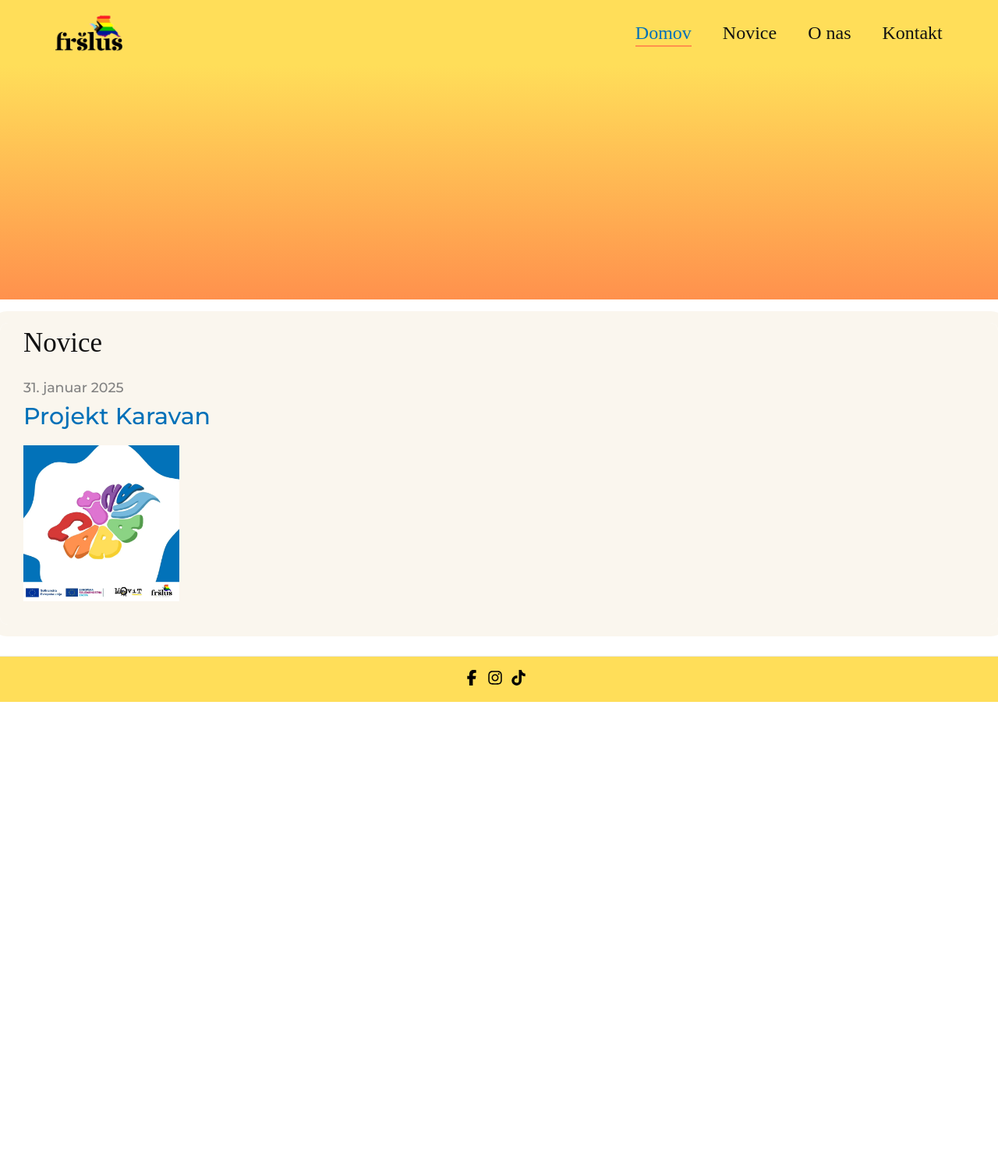
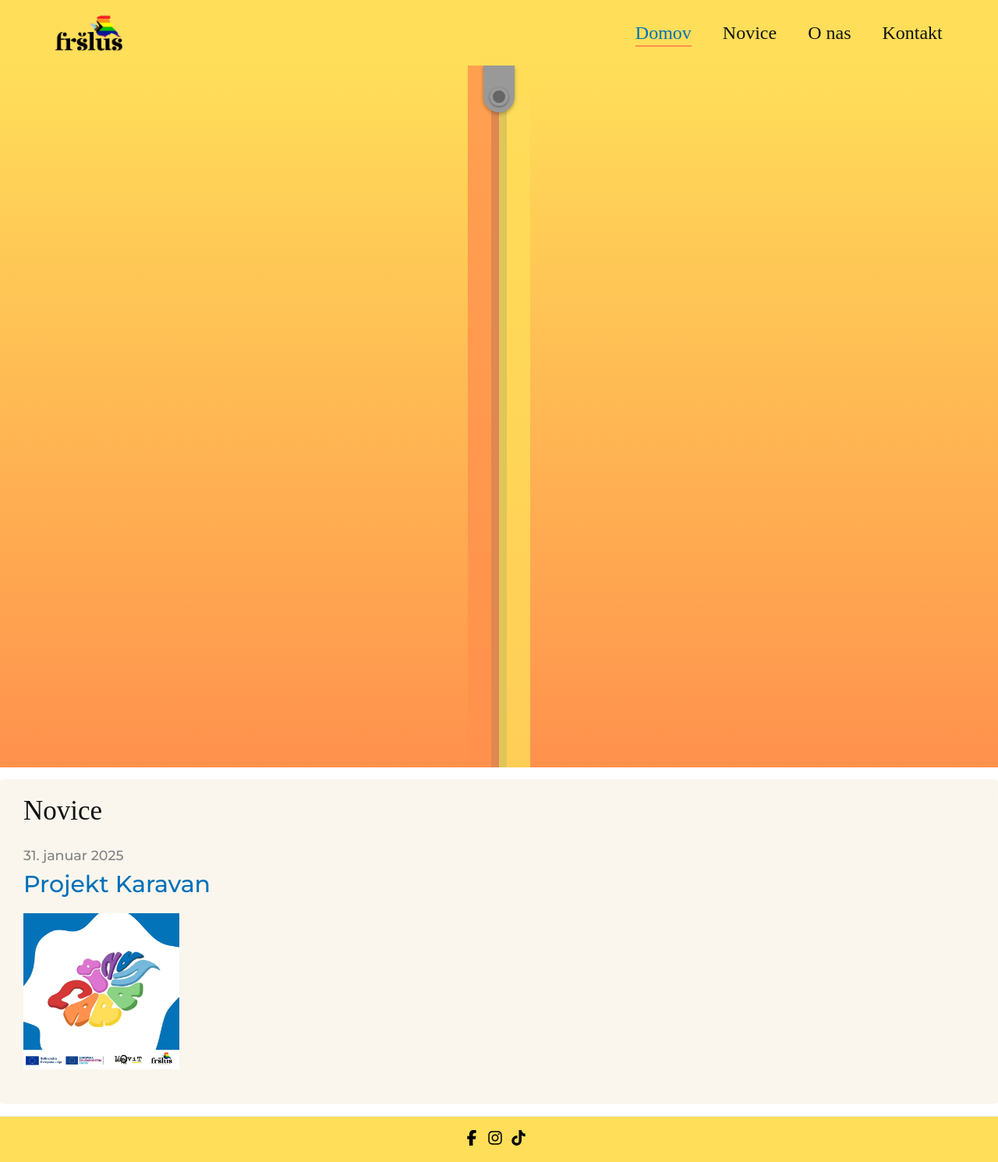
Before and after one commit to drustvofrslus/drustvofrslus.github.io, a Jekyll site: the page built from index.md, in a window 1280 px wide. Shown: the whole page at 78% size. Built offline with Jekyll 4.4.1, drawn with Linux system fonts in a browser that asks for light colours; some web fonts are replaced; before the commit the page ends 900 px from its top, so only the background shows below that.

Commit message:
transformed gradient into zipper

```diff
--- a/_includes/head.html
+++ b/_includes/head.html
@@ -6,7 +6,7 @@
     <title>Društvo Fršlus</title>
   {% endif %}
   {%- seo -%}
-  <script src="{{ '/assets/page-transitions.js' | relative_url }}"></script>
+  <script src="{{ '/assets/zipper.js' | relative_url }}"></script>
   <link rel="stylesheet" href="{{ "/assets/main.css" | relative_url }}">
   {%- feed_meta -%}
   {%- if jekyll.environment == 'production' and site.google_analytics -%}
--- a/_layouts/default.html
+++ b/_layouts/default.html
@@ -7,11 +7,24 @@
 
     {%- include header.html -%}
 
-    <div class="gradient-container {% if page.layout == 'home' %}show-gradient{% else %}hide-gradient{% endif %}">
       {% if page.layout == 'home' %}
-        <div class="gradient"></div>
+      <div class="gradient">
+        <div class="zipper">
+          <div class="zipper-container">
+            <div class="zipper-track">
+              <div class="zipper-slider">
+                <div class="zipper-pull"></div>
+              </div>
+              <div class="zipper-left"></div>
+              <div class="zipper-right"></div>
+            </div>
+            <div class="zipper-opening"></div>
+          </div>
+        </div>
+      </div>
+
+
       {% endif %}
-    </div>
 
     <main class="page-content" aria-label="Content">
       <div class="wrapper">
--- a/_sass/minima/_base.scss
+++ b/_sass/minima/_base.scss
@@ -26,6 +26,9 @@ body {
   display: flex;
   min-height: 100vh;
   flex-direction: column;
+  @include media-query($on-palm) {
+    background-color: #FAF6EE;
+  }
 }
 
 
--- a/_sass/minima/_layout.scss
+++ b/_sass/minima/_layout.scss
@@ -21,39 +21,121 @@
 
 }
 
-/* Update gradient container CSS */
-.gradient-container {
+/* Update these styles in your _layout.scss file */
+
+.gradient {
+  background-image: linear-gradient(#FFDE59, #FF914D);
+  height: 100vh; /* Full viewport height initially */
+  width: 100%;
+  transition: height 0.5s ease;
   overflow: hidden;
+  position: relative;
+}
+
+.zipper {
+  position: relative;
+  width: 100%;
+  height: 100%;
+  z-index: 10;
+}
+
+.zipper-container {
+  position: absolute;
+  top: 0;
+  left: 50%;
+  transform: translateX(-50%);
+  width: 100px;
+  height: 100%;
+  overflow: visible; /* Allow zipper to be visible below */
+}
+
+.zipper-track {
+  position: absolute;
+  width: 20px;
+  height: 100%;
+  left: 50%;
+  transform: translateX(-50%);
+  background-color: #666;
+  z-index: 15;
+}
+
+.zipper-slider {
+  position: absolute;
+  width: 40px;
+  height: 60px;
+  left: 50%;
+  transform: translateX(-50%);
+  top: 0;
+  z-index: 20;
+  background-color: #999;
+  border-radius: 0 0 20px 20px;
+  will-change: top; /* Performance hint for animations */
+  box-shadow: 0 2px 5px rgba(0,0,0,0.3); /* Add shadow for depth */
+}
+
+.zipper-pull {
+  position: absolute;
+  width: 16px;
+  height: 16px;
+  border-radius: 50%;
+  background-color: #666;
+  border: 4px solid #999;
+  bottom: 8px;
+  left: 50%;
+  transform: translateX(-50%);
+  box-shadow: 0 1px 3px rgba(0,0,0,0.4); /* Add shadow for depth */
+}
+
+.zipper-left, .zipper-right {
+  position: absolute;
+  width: 40px;
+  top: 0;
+  height: 100%;
+  z-index: 12;
+}
+
+.zipper-left {
+  right: 50%;
+  background-color: rgba(255, 145, 77, 0.8);
+}
+
+.zipper-right {
+  left: 50%;
+  background-color: rgba(255, 222, 89, 0.8);
+}
+
+.zipper-opening {
+  position: absolute;
+  width: 100%;
   height: 0;
-  transition: height 0.5s ease-in-out;
-
-  &.show-gradient {
-    height: 300px;
-  }
-
-  &.hide-gradient {
-    height: 0;
-  }
-
-  &.animating {
-    /* Forces hardware acceleration for smoother transitions */
-    transform: translateZ(0);
-    will-change: height;
-  }
+  top: 0; /* Changed from 60px to 0 to fix the top highlighting issue */
+  left: 0;
+  z-index: 5;
+  background-color: #FAF6EE;
+  will-change: height; /* Performance hint */
 }
 
 /* Page content transitions */
 .page-content {
-  opacity: 0;
+  opacity: 1;
   transition: opacity 0.5s ease;
+}
 
-  &.fade-in {
-    opacity: 1;
-  }
 
-  &.fade-out {
-    opacity: 0;
-  }
+
+/* Specific styles for home page content */
+.home-content {
+  position: relative;
+  z-index: 5;
+}
+
+/* Container for completed state */
+.zipper-completed .gradient {
+  height: 90px; /* Height after completion */
+}
+
+.zipper-completed .page-content {
+  margin-top: 0;
 }
 
 .post-image {
@@ -67,14 +149,6 @@
   @include media-query($on-palm) {
     max-width: 100%;
   }
-}
-
-
-.gradient {
-  background-image: linear-gradient(#FFDE59, #FF914D);
-  height: 300px;
-  width: 100%;
-  transition: opacity 0.5s ease; /* Optional: fade-in/out gradient */
 }
 
 .site-title img {
@@ -307,6 +381,10 @@
   flex: 1;
   // background-image: linear-gradient(to right, #FF914D, #FFDE59);
   background-color: $background-color;
+  @include media-query($on-palm) {
+    background-color: #FAF6EE;
+  }
+
 }
 
 .page-heading {
--- a/assets/page-transitions.js
+++ /dev/null
@@ -1,78 +0,0 @@
-document.addEventListener('DOMContentLoaded', function () {
-  const navTrigger = document.querySelector('input#nav-trigger');
-  const body = document.body;
-  const pageContent = document.querySelector('.page-content');
-  const gradientContainer = document.querySelector('.gradient-container');
-
-  // --- Mobile navigation functionality ---
-  if (navTrigger) {
-    navTrigger.addEventListener('change', function () {
-      if (this.checked) {
-        body.classList.add('nav-open');
-      } else {
-        body.classList.remove('nav-open');
-      }
-    });
-
-    document.addEventListener('click', function (e) {
-      const navMenu = document.querySelector('.site-nav');
-      const isClickInside = navMenu.contains(e.target) || navTrigger.contains(e.target);
-      if (!isClickInside && body.classList.contains('nav-open')) {
-        navTrigger.checked = false;
-        body.classList.remove('nav-open');
-      }
-    });
-  }
-
-  // --- Page transition functionality ---
-
-  // If we are transitioning from another page, the flag will be set.
-  const transitioning = sessionStorage.getItem('transitioning');
-
-  // On load, fade in the content.
-  if (pageContent) {
-    pageContent.classList.add('fade-in');
-  }
-
-  // For homepage: if transitioning, start with gradient collapsed then animate it open.
-  if (gradientContainer && gradientContainer.classList.contains('show-gradient')) {
-    if (transitioning) {
-      // Remove the class so it starts collapsed.
-      gradientContainer.classList.remove('show-gradient');
-      // Force a reflow to register the change.
-      void gradientContainer.offsetWidth;
-      // Then add it back to animate the height change.
-      setTimeout(() => {
-        gradientContainer.classList.add('show-gradient');
-      }, 10);
-    }
-  }
-  // Clear the transition flag
-  sessionStorage.removeItem('transitioning');
-
-  // Intercept page-link clicks for transitions.
-  document.querySelectorAll('.page-link').forEach(link => {
-    link.addEventListener('click', function (e) {
-      e.preventDefault();
-      const targetUrl = this.href;
-      // Set a flag so the next page knows to run its entrance animation.
-      sessionStorage.setItem('transitioning', 'true');
-
-      // Animate the gradient (if present) to slide up.
-      if (gradientContainer) {
-        gradientContainer.classList.remove('show-gradient');
-        gradientContainer.classList.add('hide-gradient');
-      }
-      // Fade out the page content.
-      if (pageContent) {
-        pageContent.classList.remove('fade-in');
-        pageContent.classList.add('fade-out');
-      }
-
-      // Wait until the animation completes before navigating.
-      setTimeout(() => {
-        window.location.href = targetUrl;
-      }, 500); // Duration should match your CSS transition
-    });
-  });
-});
--- /dev/null
+++ b/assets/zipper.js
@@ -0,0 +1,241 @@
+document.addEventListener('DOMContentLoaded', function() {
+  const zipper = document.querySelector('.zipper-slider');
+  const zipperOpening = document.querySelector('.zipper-opening');
+  const gradient = document.querySelector('.gradient');
+  const pageContent = document.querySelector('.page-content');
+  const header = document.querySelector('.site-header');
+
+  // Get dimensions
+  const gradientHeight = gradient.offsetHeight;
+  const zipperHeight = 60; // Height of zipper element
+  const maxZipperTravel = gradientHeight - zipperHeight;
+
+  // Animation smoothing
+  let currentZipperPos = 0;
+  let targetZipperPos = 0;
+  let animationRunning = false;
+
+  // Set initial states - ensure zipper is at top on refresh
+  zipper.style.top = '0px';
+  zipperOpening.style.top = '0px';
+  zipperOpening.style.height = '0px';
+
+  // Disable initial scrolling
+  document.body.style.overflow = 'hidden';
+
+  // Track animation state
+  let zipperComplete = false;
+  let scrollAccumulator = 0;
+  const totalScrollNeeded = gradientHeight * 0.8; // Reduced sensitivity for more control
+
+  // Flag to control the initial state
+  let initialLoad = true;
+
+  // Reset state on page refresh
+  window.addEventListener('pageshow', function(event) {
+    if (event.persisted) {
+      // Page was loaded from cache (browser back/forward)
+      location.reload();
+    }
+  });
+
+  // Smooth animation function
+  function smoothAnimation() {
+    // Calculate smooth movement with easing
+    const ease = 0.08; // Lower value = smoother but slower
+    const distance = targetZipperPos - currentZipperPos;
+
+    if (Math.abs(distance) > 0.5) {
+      currentZipperPos += distance * ease;
+
+      // Update zipper position - ensure it never goes beyond bounds
+      currentZipperPos = Math.max(0, Math.min(currentZipperPos, maxZipperTravel));
+      zipper.style.top = currentZipperPos + 'px';
+
+      // Update opening height - make sure it starts from the top
+      zipperOpening.style.height = (currentZipperPos + zipperHeight) + 'px';
+
+      // Continue animation
+      requestAnimationFrame(smoothAnimation);
+    } else {
+      // Animation complete
+      animationRunning = false;
+
+      // Check if zipper should be complete
+      if (currentZipperPos >= maxZipperTravel * 0.95 && !zipperComplete) {
+        completeZipper();
+      }
+    }
+  }
+
+  // Function to start animation if not running
+  function updateZipperPosition(position) {
+    // Hard limit the position between 0 and maxZipperTravel
+    targetZipperPos = Math.max(0, Math.min(position, maxZipperTravel));
+
+    if (!animationRunning) {
+      animationRunning = true;
+      requestAnimationFrame(smoothAnimation);
+    }
+
+    // If zipper is complete but we're scrolling back up to the top
+    if (zipperComplete && targetZipperPos < maxZipperTravel * 0.5) {
+      zipperComplete = false;
+      gradient.style.height = '100vh';
+      pageContent.classList.remove('fade-in');
+      pageContent.classList.add('fade-out');
+      document.body.style.overflow = 'hidden';
+    }
+  }
+
+  // Handle wheel events to control zipper
+  window.addEventListener('wheel', function(e) {
+    if (initialLoad) {
+      // Allow a small delay before accepting scroll input
+      setTimeout(() => {
+        initialLoad = false;
+      }, 100);
+      return;
+    }
+
+    e.preventDefault(); // Prevent actual scrolling while zipper is in action
+
+    if (!zipperComplete) {
+      // Update scroll accumulator based on direction with a maximum threshold
+      if (e.deltaY > 0) {
+        // Scrolling down - unzip
+        scrollAccumulator += Math.min(Math.abs(e.deltaY), 50); // Limit single scroll impact
+        scrollAccumulator = Math.min(scrollAccumulator, totalScrollNeeded); // Prevent going beyond total
+      } else {
+        // Scrolling up - zip back up
+        scrollAccumulator -= Math.min(Math.abs(e.deltaY), 50); // Limit single scroll impact
+        scrollAccumulator = Math.max(0, scrollAccumulator); // Don't go below 0
+      }
+    } else {
+      // If the zipper is complete and we're at the top of the content, handle zip backup
+      if (window.scrollY === 0 && e.deltaY < 0) {
+        scrollAccumulator -= Math.min(Math.abs(e.deltaY), 50);
+        scrollAccumulator = Math.max(0, scrollAccumulator);
+      }
+    }
+
+    // Calculate progress as a percentage (0 to 1)
+    const progress = Math.min(Math.max(scrollAccumulator / totalScrollNeeded, 0), 1);
+
+    // Calculate zipper position based on progress
+    const zipperPosition = progress * maxZipperTravel;
+
+    // Update target position for smooth animation
+    updateZipperPosition(zipperPosition);
+
+    // Enable/disable page scrolling based on zipper state
+    if (progress >= 0.95 && !zipperComplete) {
+      completeZipper();
+    } else if (progress < 0.5 && zipperComplete) {
+      zipperComplete = false;
+      document.body.style.overflow = 'hidden';
+    }
+  }, { passive: false });
+
+  // Touch support for mobile with two-way zipping
+  let touchStartY = 0;
+  let touchPrevY = 0;
+
+  window.addEventListener('touchstart', function(e) {
+    if (initialLoad) {
+      // Allow a small delay before accepting touch input
+      setTimeout(() => {
+        initialLoad = false;
+      }, 500);
+      return;
+    }
+
+    touchStartY = e.touches[0].clientY;
+    touchPrevY = touchStartY;
+
+    if (!zipperComplete) {
+      e.preventDefault();
+    }
+  }, { passive: false });
+
+  window.addEventListener('touchmove', function(e) {
+    if (initialLoad) return;
+
+    if (!zipperComplete) {
+      e.preventDefault();
+    } else if (window.scrollY === 0) {
+      // Allow re-zipping if at top of content
+      e.preventDefault();
+    }
+
+    const touchY = e.touches[0].clientY;
+    const deltaY = touchPrevY - touchY; // Positive when scrolling down, negative when up
+    touchPrevY = touchY;
+
+    if (!zipperComplete || (zipperComplete && window.scrollY === 0 && deltaY < 0)) {
+      // Update scroll accumulator based on direction with limits
+      const touchSensitivity = 2; // Adjust touch sensitivity
+      scrollAccumulator += deltaY * touchSensitivity;
+      scrollAccumulator = Math.max(0, Math.min(scrollAccumulator, totalScrollNeeded));
+
+      // Calculate progress
+      const progress = Math.min(Math.max(scrollAccumulator / totalScrollNeeded, 0), 1);
+
+      // Calculate zipper position and update
+      const zipperPosition = progress * maxZipperTravel;
+      updateZipperPosition(zipperPosition);
+
+      // Toggle zip complete state
+      if (progress >= 0.95 && !zipperComplete) {
+        completeZipper();
+      } else if (progress < 0.5 && zipperComplete) {
+        zipperComplete = false;
+        document.body.style.overflow = 'hidden';
+        gradient.style.height = '100vh';
+        pageContent.classList.remove('fade-in');
+        pageContent.classList.add('fade-out');
+      }
+    }
+  }, { passive: false });
+
+  // Function to handle completion of zipper animation
+  function completeZipper() {
+    if (zipperComplete) return; // Prevent multiple executions
+
+    zipperComplete = true;
+    // document.body.style.overflow = 'auto'; // Re-enable scrolling
+
+    // Keep gradient and zipper visible
+    gradient.style.position = 'relative';
+    gradient.style.zIndex = '1';
+    gradient.style.height = zipperHeight * 1.5 + 'px'; // Keep just enough to show the zipper
+
+    // Position zipper at the bottom of the now-shortened gradient BUT keep it visible
+    zipper.style.top = (zipperHeight * 0.5) + 'px';
+
+    // Make sure the zipper opening matches
+    zipperOpening.style.height = '100%';
+
+    // Update layout and make content visible
+    pageContent.classList.remove('fade-out');
+    pageContent.classList.add('fade-in');
+    pageContent.style.marginTop = '0';
+    pageContent.style.position = 'relative';
+    pageContent.style.zIndex = '5';
+
+    console.log('Zipper animation complete, showing content below zipper');
+  }
+
+  // Debug function
+  window.completeZipperManually = completeZipper;
+  window.resetZipper = function() {
+    zipperComplete = false;
+    scrollAccumulator = 0;
+    targetZipperPos = 0;
+    updateZipperPosition(0);
+    document.body.style.overflow = 'hidden';
+    gradient.style.height = '100vh';
+    pageContent.classList.remove('fade-in');
+    pageContent.classList.add('fade-out');
+  };
+});
```
